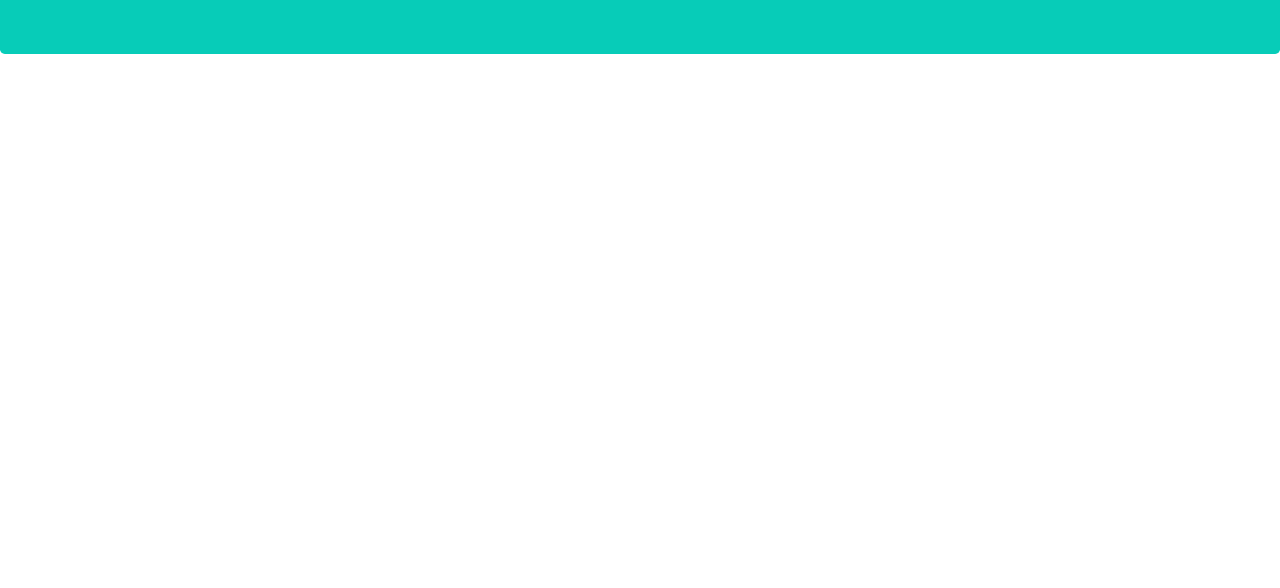
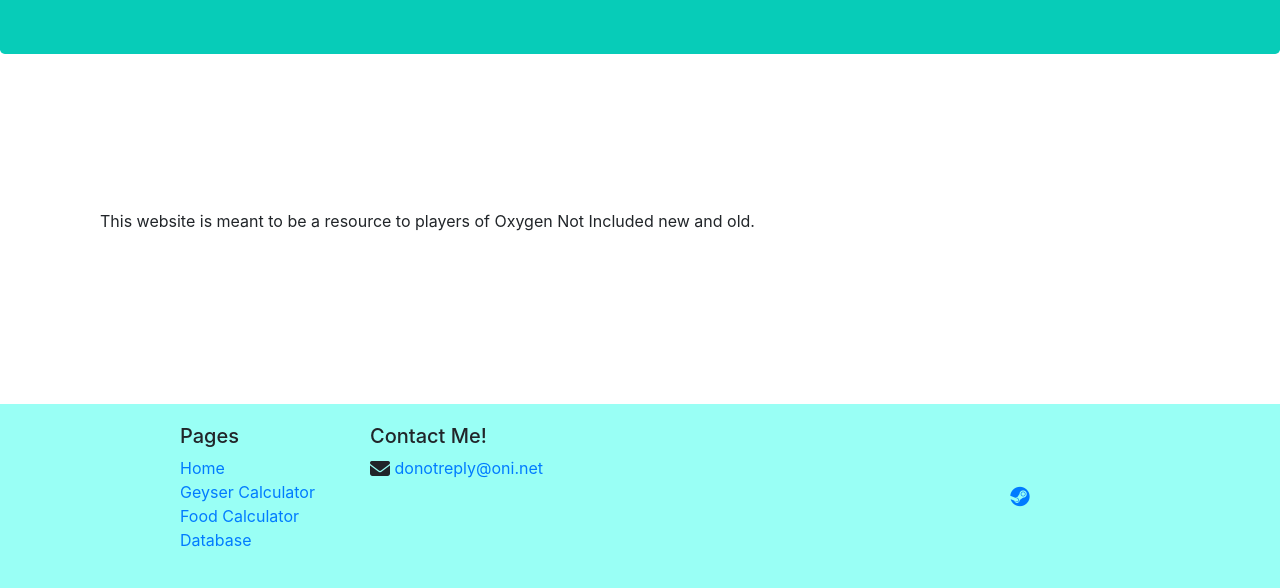
Before and after one commit to Guitarzero123/ONI-Calculator, a website: page index.html in a window 1280 px wide. Shown: the part 412-1000 px from the top of the page. Before the commit the page ends 800 px from the top, so only its background shows below. Drawn offline with nearby package versions, Linux system fonts and the light colour scheme.

Commit message:
added a footer and installed some missing packages

```diff
--- a/css/styles.scss
+++ b/css/styles.scss
@@ -1,7 +1,10 @@
 //colours
+$background-pale: rgb(153, 255, 245);
 $background-lt: turquoise;
 $background-dark:rgb(7, 204, 184);
 $text-color: floralwhite;
+//Heights
+$min-height: 350px;
 
 // Mix-ins
 @mixin zero-margin($pad-up-dn, $pad-left-right) {
@@ -22,3 +25,13 @@ $text-color: floralwhite;
     background-color:  $background-dark;
     color: $text-color;
 }
+
+footer {
+    @include zero-margin(20px, 0px);
+    background-color: $background-pale;
+}
+
+.row-content {
+    @include zero-margin(0px, 0px);
+    min-height: $min-height;
+}
--- a/index.html
+++ b/index.html
@@ -40,19 +40,42 @@
                     <p>This website was designed to help even the most experienced players preform calculations!</p>
                 </div>
                 <div class="col-12 col-sm-6">
-                    <img src="img/ONI.png" class="img-fluid" alt="Oxygen Not Included Logo">
+                    <img src="img/ONI.png" class="img-fluid rounded" alt="Oxygen Not Included Logo">
                 </div>
             </div>
         </div>
     </header>
 
     <div class="container">
-
+        <div class="row row-content align-items-center">
+            <div class="col-12">
+                <p>This website is meant to be a resource to players of Oxygen Not Included new and old.</p>
+            </div>
+        </div>
     </div>
 
     <footer>
         <div class="container">
-
+            <div class="row">
+                <div class="col-4 offset-1 col-sm-2">
+                    <h5>Pages</h5>
+                    <ul class="list-unstyled">
+                        <li><a href="#">Home</a></li>
+                        <li><a href="./geyserCalculator.html">Geyser Calculator</a></li>
+                        <li><a href="./foodCalculator.html">Food Calculator</a></li>
+                        <li><a href="./database.html">Database</a></li>
+                    </ul>
+                </div>
+                <div class="col-7 col-sm-5">
+                    <h5>Contact Me!</h5>
+                    <i class="fa fa-envelope fa-lg"></i> <a href="mailto:donotreply@oni.net">donotreply@oni.net</a>
+                </div>
+                <div class="col-12 col-sm-4 align-self-center">
+                    <div class="text-center">
+                        <a class="bt bt-social" href="https://store.steampowered.com/app/457140/Oxygen_Not_Included/"><i class="fa fa-steam fa-lg"></i></a>
+                    </div>
+                </div>
+            </div>
         </div>
     </footer>
     <!-- Jquery first, the Popper.js, then Bootstrap JS -->
```
Also changed, not shown: database.html (+28 -1 lines), foodCalculator.html (+28 -1 lines), geyserCalculator.html (+28 -1 lines), package.json (+9 -2 lines), css/styles.css, img/Klei.png (added), 1 other file.
